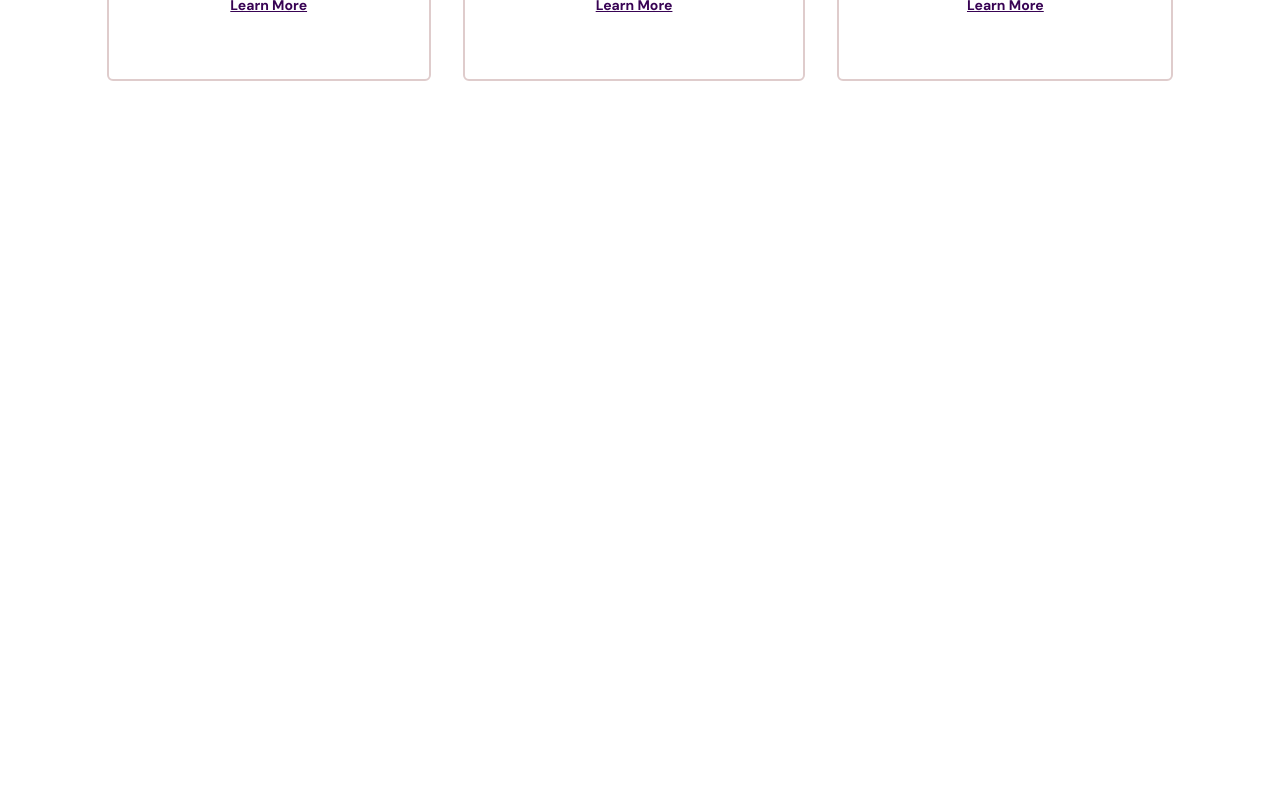
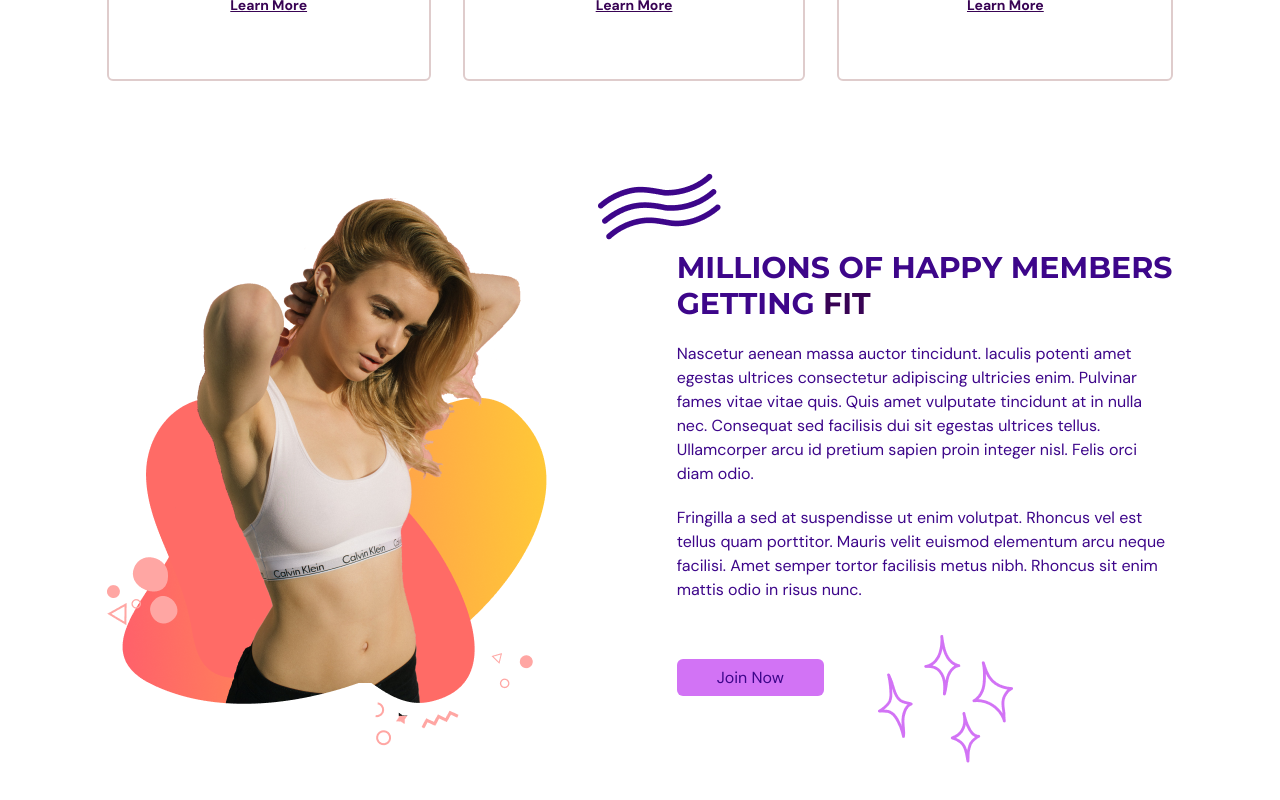
Before and after one commit to JohnKamaujk/CodeHaven, a React (Vite) app: page / in a window 1280 px wide. Shown: the part 1303-2103 px from the top of the page. Before the commit the page ends 1600 px from the top, so only its background shows below. Built offline with nearby package versions, Linux system fonts and the light colour scheme.

Commit message:
:bento:Added png image assets

```diff
--- a/src/components/benefits/index.tsx
+++ b/src/components/benefits/index.tsx
@@ -1,6 +1,8 @@
 import Benefit from "./Benefit";
 import { SelectedPage, BenefitType } from "@/shared/types";
 import HText from "@/shared/HText";
+import ActionButton from "@/shared/ActionButton";
+import BenefitsPageGraphic from "@/assets/BenefitsPageGraphic.png";
 import { motion } from "framer-motion";
 import {
   HomeModernIcon,
@@ -83,6 +85,75 @@
             />
           ))}
         </motion.div>
+        {/* GRAPHICS AND DESCRIPTION */}
+        <div className="mt-16 items-center justify-between gap-20 md:mt-28 md:flex">
+          {/* GRAPHIC */}
+          <img
+            className="mx-auto"
+            alt="benefits-page-graphic"
+            src={BenefitsPageGraphic}
+          />
+
+          {/* DESCRIPTION */}
+          <div>
+            {/* TITLE */}
+            <div className="relative">
+              <div className="before:absolute before:-left-20 before:-top-20 before:z-[1] before:content-abstractwaves">
+                <motion.div
+                  initial="hidden"
+                  whileInView="visible"
+                  viewport={{ once: true, amount: 0.5 }}
+                  transition={{ duration: 0.5 }}
+                  variants={{
+                    hidden: { opacity: 0, x: 50 },
+                    visible: { opacity: 1, x: 0 },
+                  }}
+                >
+                  <HText>
+                    MILLIONS OF HAPPY MEMBERS GETTING{" "}
+                    <span className="text-primary-500">FIT</span>
+                  </HText>
+                </motion.div>
+              </div>
+            </div>
+
+            {/* DESCRIPT */}
+            <motion.div
+              initial="hidden"
+              whileInView="visible"
+              viewport={{ once: true, amount: 0.5 }}
+              transition={{ delay: 0.2, duration: 0.5 }}
+              variants={{
+                hidden: { opacity: 0, x: 50 },
+                visible: { opacity: 1, x: 0 },
+              }}
+            >
+              <p className="my-5">
+                Nascetur aenean massa auctor tincidunt. Iaculis potenti amet
+                egestas ultrices consectetur adipiscing ultricies enim. Pulvinar
+                fames vitae vitae quis. Quis amet vulputate tincidunt at in
+                nulla nec. Consequat sed facilisis dui sit egestas ultrices
+                tellus. Ullamcorper arcu id pretium sapien proin integer nisl.
+                Felis orci diam odio.
+              </p>
+              <p className="mb-5">
+                Fringilla a sed at suspendisse ut enim volutpat. Rhoncus vel est
+                tellus quam porttitor. Mauris velit euismod elementum arcu neque
+                facilisi. Amet semper tortor facilisis metus nibh. Rhoncus sit
+                enim mattis odio in risus nunc.
+              </p>
+            </motion.div>
+
+            {/* BUTTON */}
+            <div className="relative mt-16">
+              <div className="before:absolute before:-bottom-20 before:right-40 before:z-[-1] before:content-sparkles">
+                <ActionButton setSelectedPage={setSelectedPage}>
+                  Join Now
+                </ActionButton>
+              </div>
+            </div>
+          </div>
+        </div>
       </motion.div>
     </section>
   );
```
Also changed, not shown: src/assets/AbstractWaves.png, src/assets/Sparkles.png.
